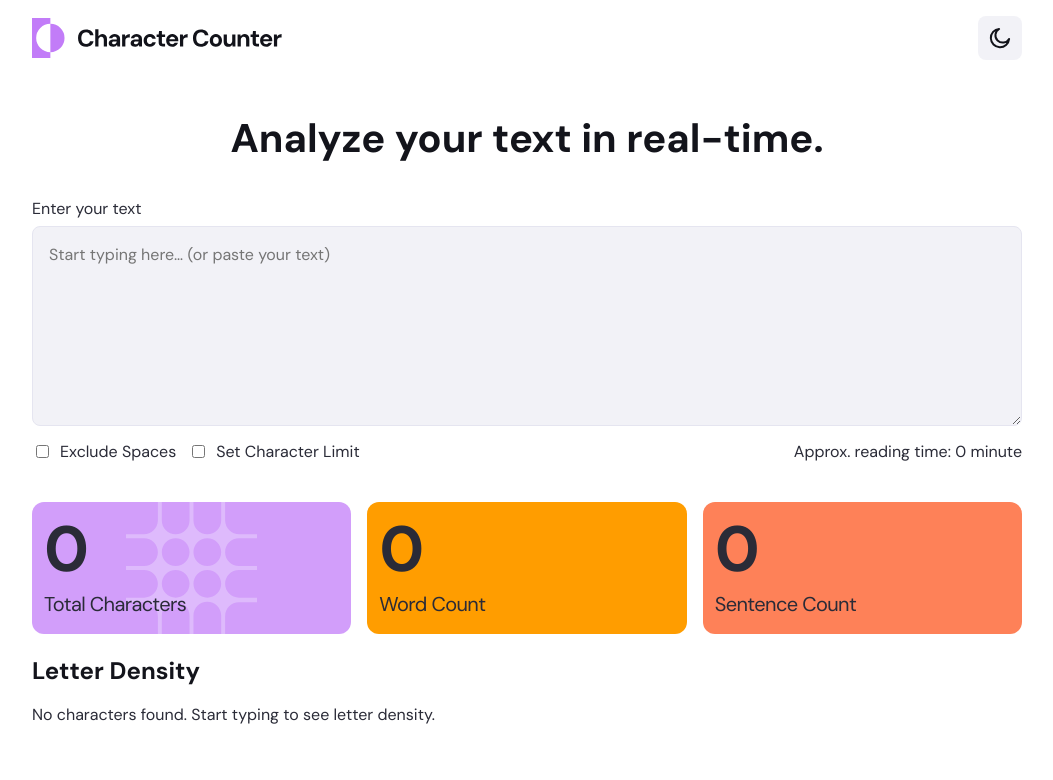
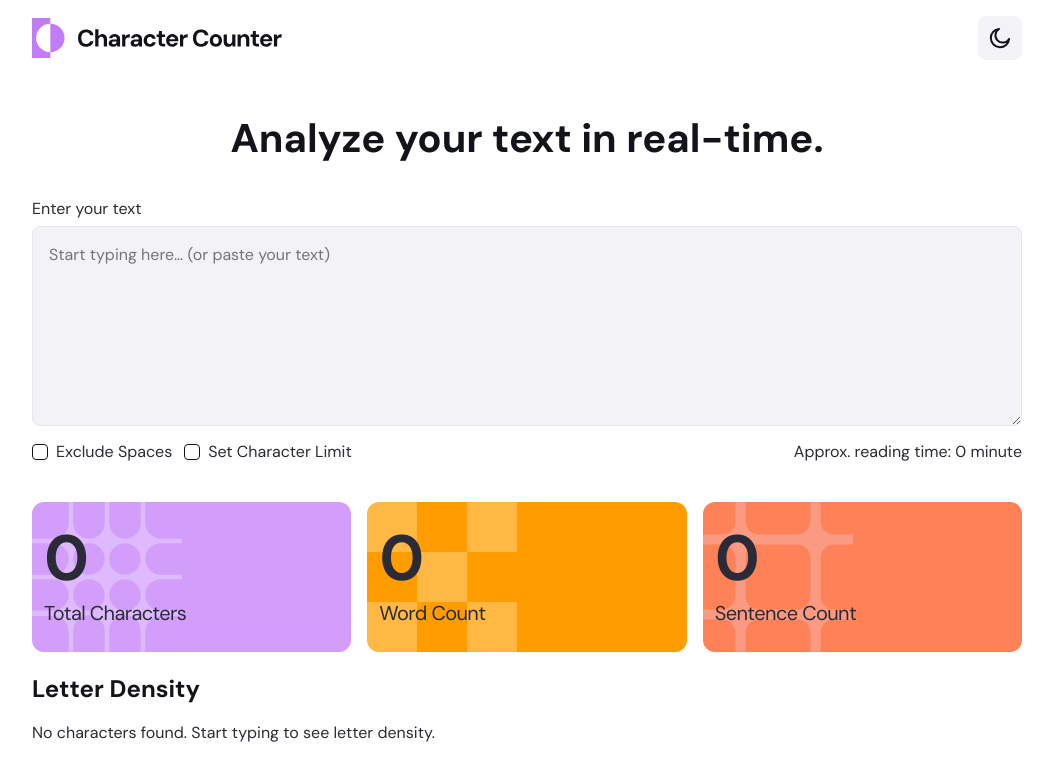
Before and after one commit to MattPahuta/character-counter-app, a React (Vite) app: page / in a window 1280 px wide. Shown: the top 780 px of the page, without its empty margins (113-1166 px from the left). Built offline with nearby package versions, Linux system fonts and the light colour scheme; the HTML template or start-up script is replaced by a standard one.

Commit message:
Add styles for custom checkboxes and text stat bg images

```diff
--- a/src/components/CharacterOptions/CharacterOptions.module.css
+++ b/src/components/CharacterOptions/CharacterOptions.module.css
@@ -28,8 +28,34 @@
   gap: var(--spacing-100);
 }
 
-input:checked {
-  background-color: red;
+.inputGroup input[type="checkbox"] {
+  appearance: none;
+  width: 1rem;
+  height: 1rem;
+  margin: 0;
+  flex-shrink: 0;
+  border: 1px solid var(--color-border);
+  border-radius: 0.25rem;
+
+  display: grid;
+  place-content: center;
+  cursor: pointer;
+}
+
+.inputGroup input[type="checkbox"]:checked {
+  background-color: var(--color-checked);
+  border-color: var(--color-checked);
+
+  background-image: url(../../assets/images/icon-check.svg);
+  background-repeat: no-repeat;
+  background-position: center;
+  background-size: 0.75rem;
+}
+
+.inputGroup input[type="checkbox"]:focus-visible {
+  outline: 2px solid var(--color-focus);
+  outline-offset: 3px;
+  border-color: var(--color-border-focus);
 }
 
 .limitInput {
--- a/src/components/TextStats/TextStats.module.css
+++ b/src/components/TextStats/TextStats.module.css
@@ -14,11 +14,17 @@
   display: flex;
   align-items: center;
   border-radius: var(--radius-12);
-  background-color: var(--color-purple-400);
+  background-repeat: no-repeat;
+  background-position-y: center;
+  background-position-x: right -25%;
+  background-position-x: right -50px;
+  background-size: 150px;
 
   @media (min-width: 600px) {
+    min-height: 150px;
     padding-block: var(--spacing-200);
     padding-inline: var(--spacing-150);
+    background-position-x: right -75px;
   }
 }
 
@@ -47,16 +53,15 @@
 
 .characterCount {
   background-color: var(--color-purple-400);
-  background-image: url('../../assets/images/pattern-character-count.svg');
-  background-repeat: no-repeat;
-  background-size: 100% 100%;
-  /* background-position:; */
+  background-image: url("../../assets/images/pattern-character-count.svg");
 }
 
 .wordCount {
   background-color: var(--color-yellow-500);
+  background-image: url("../../assets/images/pattern-word-count.svg");
 }
 
 .sentenceCount {
   background-color: var(--color-orange-500);
+  background-image: url("../../assets/images/pattern-sentence-count.svg");
 }
--- a/src/styles/global.css
+++ b/src/styles/global.css
@@ -93,6 +93,13 @@
     --color-orange-800: hsl(15, 99%, 43%);
     --color-orange-box-shadow: rgb(218, 55, 1);
     --color-orange-500: hsl(15, 99%, 67%);
+
+    --color-border: var(--color-neutral-900);
+
+    --color-checked: var(--color-purple-400);
+    --color-surface: var(--color-neutral-0);
+    --color-focus: var(--color-purple-400);
+    --color-border-focus: var(--color-neutral-100);
 
     /* ─── Typography ────────────────────────────────────────────
      */
```
